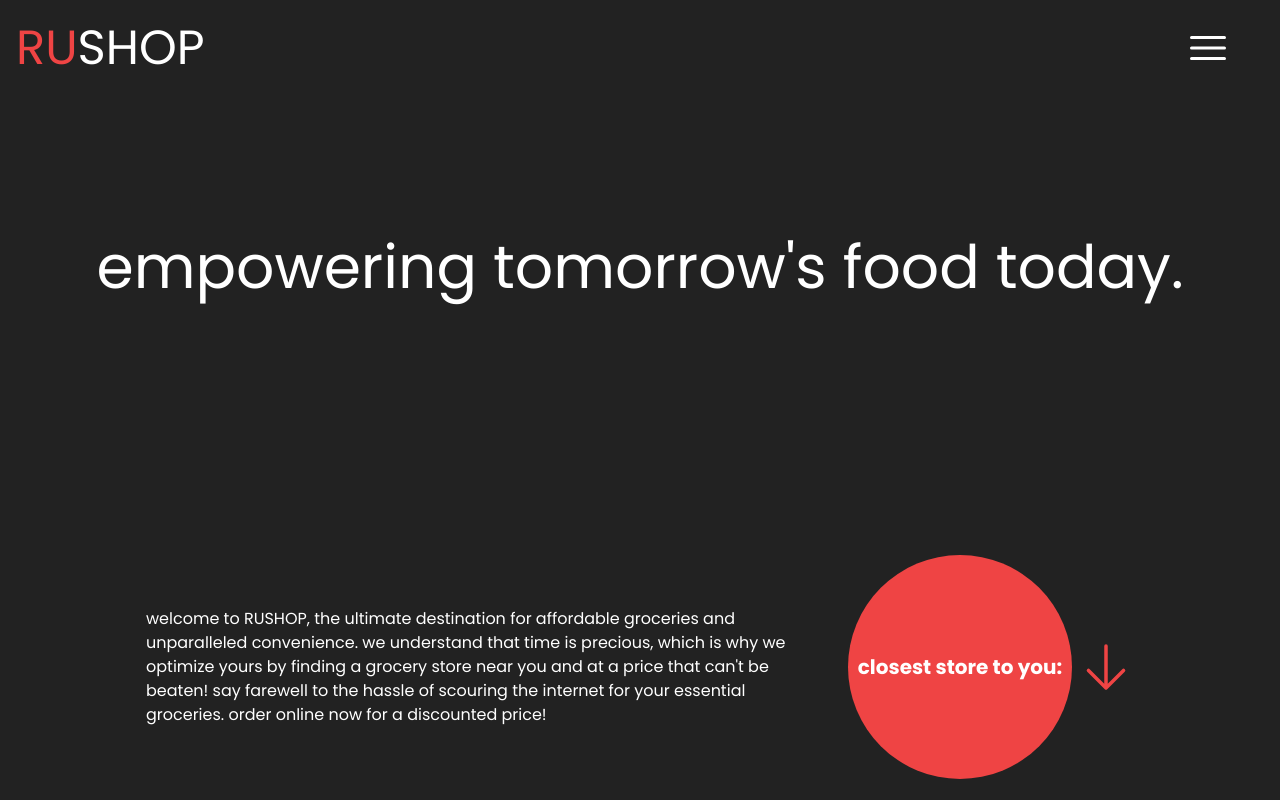
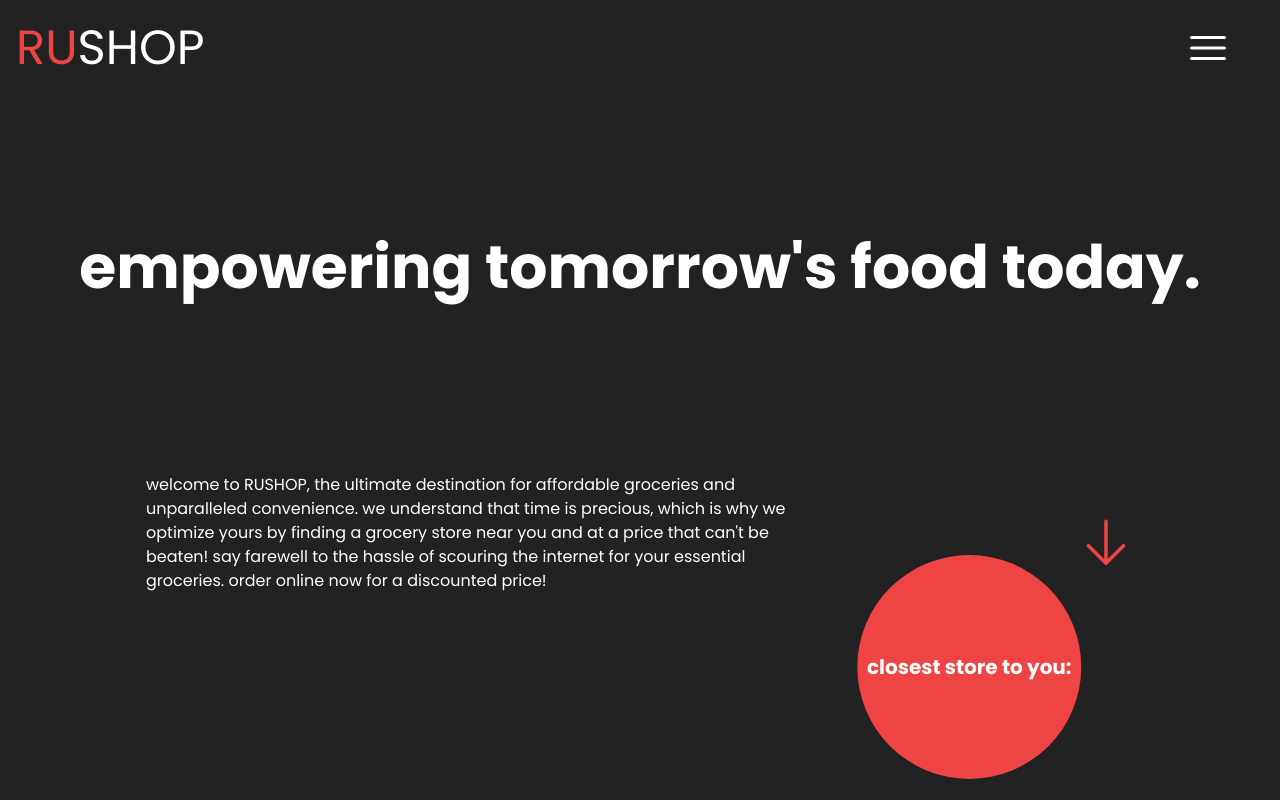
Before and after one commit to yuselbana/hackRU2024, a Next.js app: page / in a window 1280 px wide. Shown: the top 800 px of the page. Built offline with nearby package versions, Linux system fonts and the light colour scheme; no server answers.

Commit message:
fixed form

```diff
--- a/src/Components/CallBackUrl.jsx
+++ b/src/Components/CallBackUrl.jsx
@@ -29,7 +29,7 @@ useEffect(()=> {
             </>
             :
             <>
-            <h3 className='text-2xl lg:text-3xl' >There was an error in your form submission...</h3>
+            <h3 className='text-2xl lg:text-3xl' >There was an error in completing your order...</h3>
             <p>Please try again later</p>
             <p>Redirecting in {counter}</p>
             <PacmanLoader size={40} color="#EF4444"/>
--- a/src/Components/Hero.jsx
+++ b/src/Components/Hero.jsx
@@ -22,22 +22,26 @@ const Hero = () => {
     return (
         <div id="home" className="grid min-h-screen grid-rows-3 grid-cols-2 place-items-center">
             <div className='row-start-1 text-center row-end-3 col-span-full'>
-                <h3 className='text-6xl '>empowering tomorrow&apos;s food today.</h3>
+                <h3 className='text-6xl font-bold'>empowering tomorrow&apos;s food today.</h3>
             </div>
 
 
             <PingLocation/>
 
-            <div className='w-full row-start-3 row-end-4 col-start-1 col-end-3 flex justify-around items-center '>
+            <div className='w-full  md:row-start-2 row-start-3 row-end-4 col-start-1 col-end-3 flex justify-around items-center '>
                 <section className='w-1/2'>
                 <p>welcome to RUSHOP, the ultimate destination for affordable groceries and unparalleled convenience. we understand that time is precious, which is why we optimize yours by finding
                      a grocery store near you and at a price that can&apos;t be beaten! say farewell to the hassle of scouring the internet for your essential groceries. order online now for a discounted price!</p>
                 </section>
 
                     <Link scroll href={"#categories"}>
-                    <section className='flex justify-center items-center'>
+                    <motion.div
+                     initial={{y:-10}}
+                     animate={{y:10}}
+                     transition={{repeatType:"reverse", duration:2,repeat:Infinity}}
+                    className='flex justify-center items-center'>
                         <ArrowDownIcon  className='text-importantRed h-24 w-14'/>
-                    </section>
+                    </motion.div>
                     </Link>
             </div>
 
--- a/src/Components/PingLocation.jsx
+++ b/src/Components/PingLocation.jsx
@@ -1,10 +1,11 @@
 'use client';
 import { useEffect,useState } from "react";
 import axios from 'axios'
+import {motion} from 'framer-motion'
 
 function getDistanceFromLatLonInKm(lat1, lon1, lat2, lon2) {
-          var R = 6371; // Radius of the earth in km
-          var dLat = deg2rad(lat2-lat1);  // deg2rad below
+          var R = 6371;
+          var dLat = deg2rad(lat2-lat1);
           var dLon = deg2rad(lon2-lon1);
           var a =
             Math.sin(dLat/2) * Math.sin(dLat/2) +
@@ -12,7 +13,7 @@ function getDistanceFromLatLonInKm(lat1, lon1, lat2, lon2) {
             Math.sin(dLon/2) * Math.sin(dLon/2)
             ;
           var c = 2 * Math.atan2(Math.sqrt(a), Math.sqrt(1-a));
-          var d = R * c; // Distance in km
+          var d = R * c;
           return d;
         }
 
@@ -73,10 +74,14 @@ export default function PingLocation () {
 
     return (
 
-        <div onClick={getCoords} className="rounded-full bg-importantRed cursor-pointer h-56 w-56 flex flex-col gap-2 items-center justify-center md:row-start-3 md:row-end-4 md:col-start-2 md:col-end-3">
+        <motion.div
+        initial={{x:-10}}
+        animate={{x:10}}
+        transition={{repeatType:"reverse", duration:2,repeat:Infinity}}
+        onClick={getCoords} className="rounded-full bg-importantRed cursor-pointer h-56 w-56 flex flex-col gap-2 items-center justify-center md:row-start-3 md:row-end-4 md:col-start-2 md:col-end-3">
             <h3 className="text-xl font-black">closest store to you:</h3>
             {closestStore}
-        </div>
+        </motion.div>
 
     )
 
--- a/src/app/globals.css
+++ b/src/app/globals.css
@@ -1,3 +1,8 @@
 @tailwind base;
 @tailwind components;
 @tailwind utilities;
+
+
+html {
+    scroll-behavior: smooth;
+}
```
